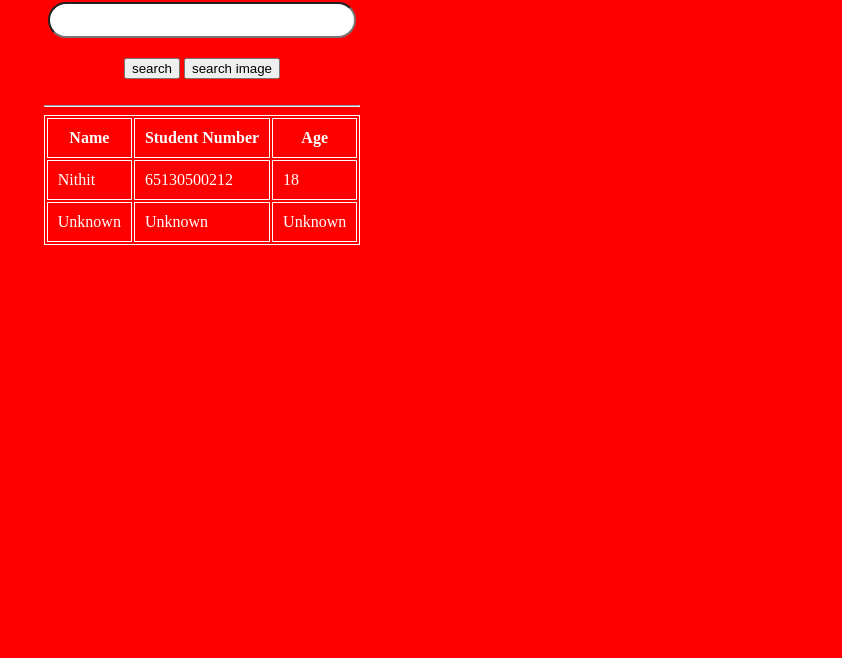
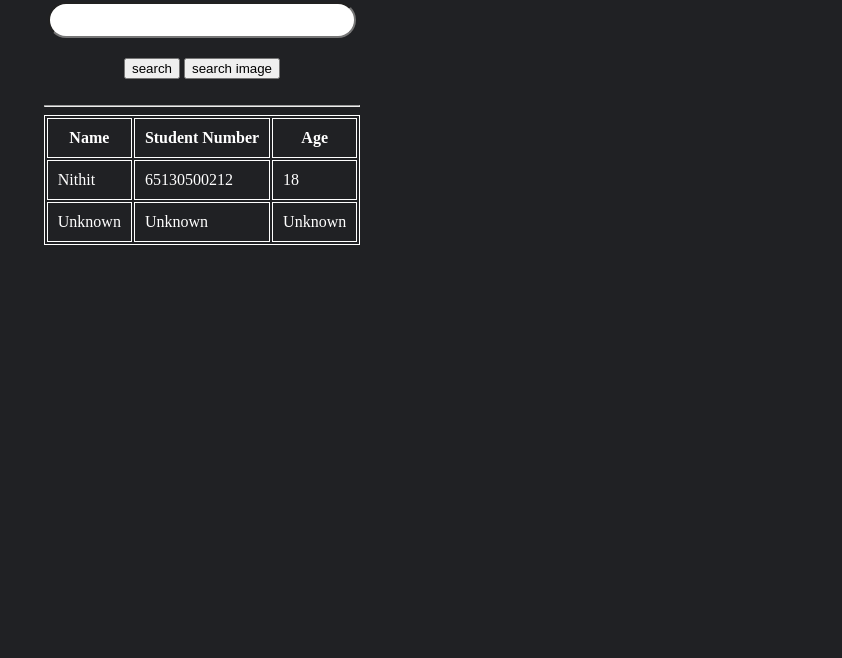
Before and after one commit to xXNeonKitsuneXx/CSC209, a plain HTML site: page CloneGoogle/index.html in a window 1280 px wide. Shown: the part 142-800 px from the top of the page, without its empty margins (438-1280 px from the left). Drawn offline with Linux system fonts and the light colour scheme.

Commit message:
fix back from mj

```diff
--- a/CloneGoogle/index.css
+++ b/CloneGoogle/index.css
@@ -1,5 +1,5 @@
 body{
-    background-color: red;
+    background-color: #202124;
 }
 
 a{
```
